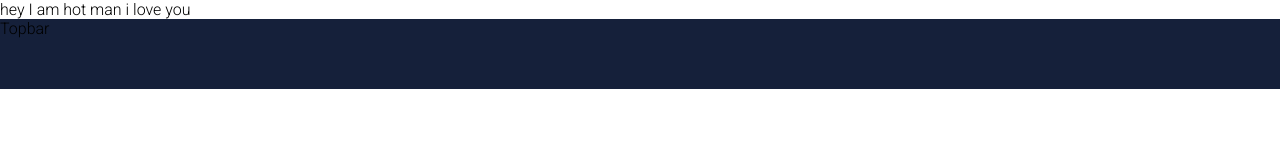
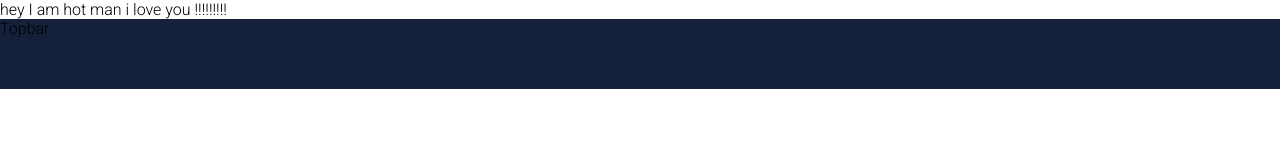
Before and after one commit to HarshjeetTomar/myprofile, a React (Create React App) app: page / in a window 1280 px wide. Shown: the top 160 px of the page. Built offline with nearby package versions, Linux system fonts and the light colour scheme.

Commit message:
merge change in master

```diff
--- a/src/App.js
+++ b/src/App.js
@@ -4,6 +4,7 @@ function App() {
     <div className="App">
       hey I am hot man
       i love you
+      !!!!!!!!!
      <Topbar/>
     </div>
   );
```
